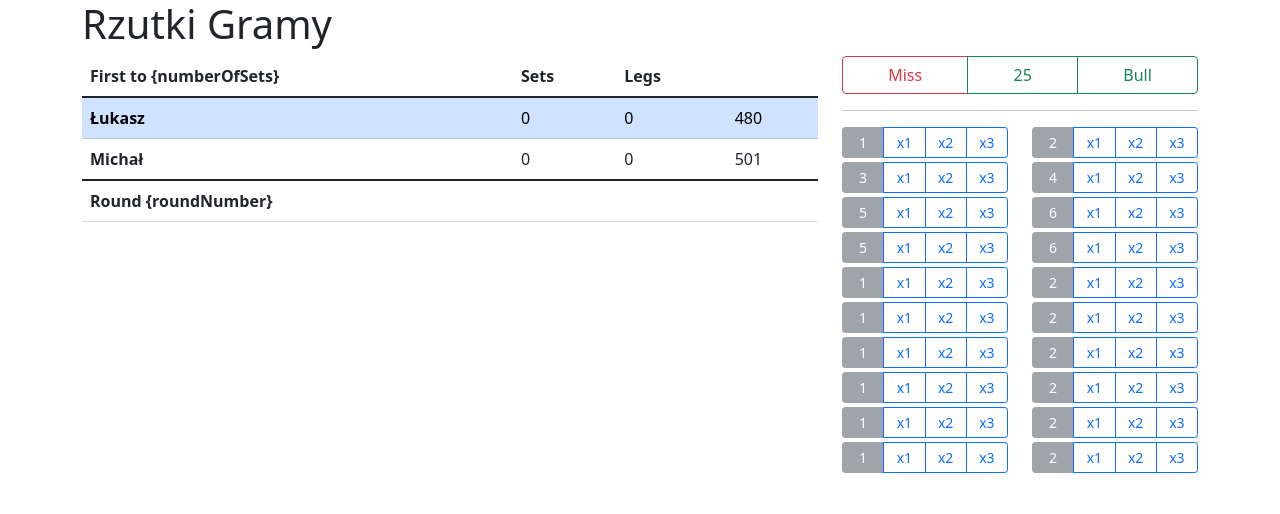
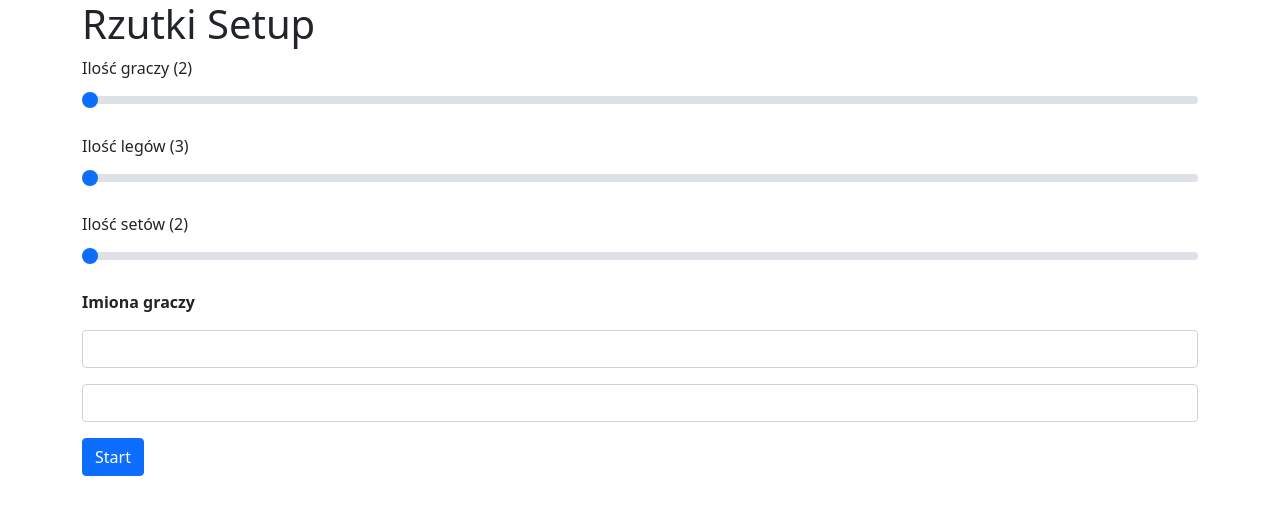
Before and after one commit to musialik/rzutki, a plain HTML site: page index.html in a window 1280 px wide. Drawn offline with nearby package versions, Linux system fonts and the light colour scheme.

Commit message:
Add JS for game settings form

```diff
--- a/index.html
+++ b/index.html
@@ -8,29 +8,30 @@
   <title>Document</title>
 </head>
 <body>
-  <div id="gameSetupForm" class="d-none">
+  <div data-component="gameSetupForm">
     <div class="container">
       <h1>Rzutki Setup</h1>
 
-      <form>
+      <form id="gameSetupForm">
         <div class="mb-3">
-          <label for="playerCount" class="form-label">Ilość graczy (2)</label>
-          <input type="range" class="form-range" min="2" max="4" id="playerCount" value="2">
+          <label for="gameSetupForm-playerCount" class="form-label">Ilość graczy <span data-game-setting="playerCount"></span></label>
+          <input type="range" class="form-range" min="2" max="4" id="gameSetupForm-playerCount" name="playerCount">
         </div>
 
         <div class="mb-3">
-          <label for="playerCount" class="form-label">Ilość legów (3)</label>
-          <input type="range" class="form-range" min="3" max="5" id="playerCount" value="3">
+          <label for="gameSetupForm-legCount" class="form-label">Ilość legów <span data-game-setting="legCount"></span></label>
+          <input type="range" class="form-range" min="3" max="5" id="gameSetupForm-legCount" name="legCount">
         </div>
 
         <div class="mb-3">
-          <label for="playerCount" class="form-label">Ilość setów (2)</label>
-          <input type="range" class="form-range" min="2" max="5" id="playerCount" value="2">
+          <label for="gameSetupForm-setCount" class="form-label">Ilość setów <span data-game-setting="setCount"></span></label>
+          <input type="range" class="form-range" min="2" max="5" id="gameSetupForm-setCount" name="setCount">
         </div>
 
-        <div class="mb-3">
-          <label for="exampleInputPassword1" class="form-label">Gracz X nazwa</label>
-          <input type="password" class="form-control" id="exampleInputPassword1">
+        <p><strong>Imiona graczy</strong></p>
+
+        <div class="mb-3 d-none" data-form-template="playerName">
+          <input type="text" class="form-control">
         </div>
 
         <button type="submit" class="btn btn-primary">Start</button>
@@ -38,7 +39,7 @@
     </div>
   </div>
 
-  <div id="gameInterface">
+  <div data-component="gameInterface" class="d-none">
     <div class="container">
       <h1>Rzutki Gramy</h1>
 
@@ -281,6 +282,6 @@
     </div>
   </div>
 
-
+  <script src="./index.js"></script>
 </body>
 </html>
--- /dev/null
+++ b/index.js
@@ -0,0 +1,71 @@
+const formComponent = document.querySelector('[data-component="gameSetupForm"]')
+const form = formComponent.querySelector('form');
+const interfaceComponent = document.querySelector('[data-component="gameInterface"');
+
+let gameSettings = {
+  playerCount: 2,
+  legCount: 3,
+  setCount: 2
+}
+
+// Display defaults
+
+document.querySelectorAll('[data-game-setting]').forEach(el => {
+  el.textContent = `(${gameSettings[el.dataset.gameSetting]})`;
+})
+
+form.querySelector('[name="playerCount"]').value = gameSettings.playerCount
+form.querySelector('[name="legCount"]').value = gameSettings.legCount
+form.querySelector('[name="setCount"]').value = gameSettings.setCount
+
+// Setup form
+
+form.addEventListener('change', e => {
+  if (e.target.name) {
+    changeGameSetting(e.target.name, e.target.value);
+  } else {
+    console.error("Input must have a name!", e.target);
+  }
+});
+
+renderPlayerNameInputs();
+
+const submitButton = form.querySelector('button[type="submit"]');
+form.addEventListener('submit', e => {
+  e.preventDefault();
+  formComponent.classList.add("d-none");
+  interfaceComponent.classList.remove("d-none");
+})
+
+// Functions
+
+function changeGameSetting(name, value) {
+  gameSettings[name] = value;
+  document.querySelectorAll('[data-game-setting]').forEach(el => {
+    el.textContent = `(${gameSettings[el.dataset.gameSetting]})`;
+  });
+
+  if (name === "playerCount") {
+    resetPlayerNameInputs();
+    renderPlayerNameInputs();
+  }
+}
+
+function renderPlayerNameInputs() {
+  const playerNameFormTemplate = form.querySelector("[data-form-template]");
+  for (let playerNumber = gameSettings.playerCount - 1; playerNumber >= 0; playerNumber--) {
+    const playerInput = playerNameFormTemplate.cloneNode(true);
+    playerInput.querySelector('input').name = `playerName${playerNumber}`;
+    if (gameSettings[`playerName${playerNumber}`]) {
+      playerInput.querySelector('input').value = gameSettings[`playerName${playerNumber}`];
+    }
+    playerInput.classList.remove("d-none");
+    playerNameFormTemplate.after(playerInput);
+  }
+}
+
+function resetPlayerNameInputs() {
+  form.querySelectorAll('[name^="playerName"]').forEach(el => {
+    el.parentElement.removeChild(el);
+  });
+}
```
